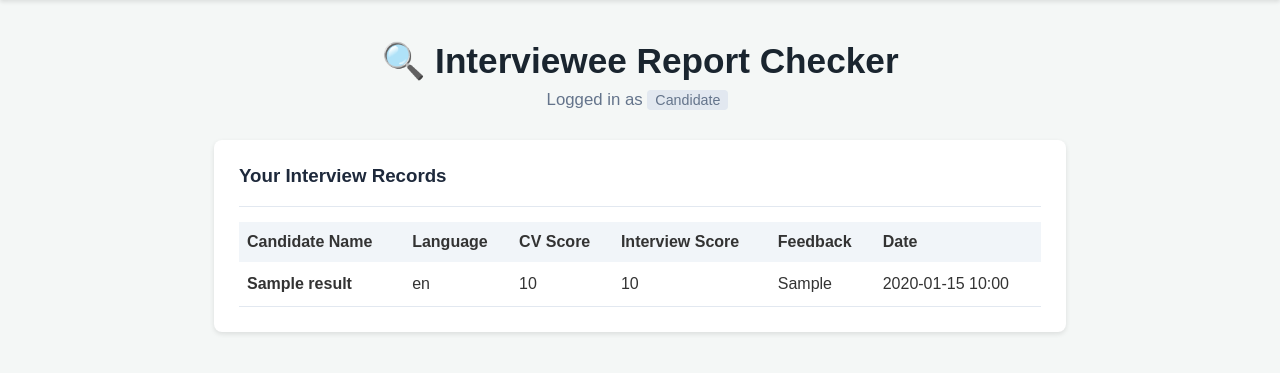
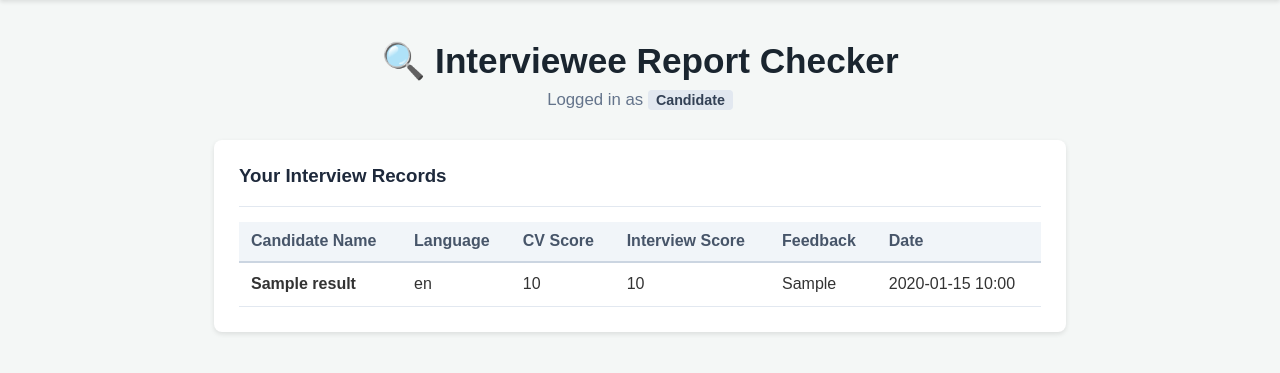
Before and after one commit to ngminhhoang2006/AI-Interviewer-Project, a Flask app: template templates/checker.html in a window 1280 px wide. Shown: the part 55-428 px from the top of the page. Run offline with Flask 3, Linux system fonts and the light colour scheme; the template is opened without the code that fills it: most values are stand-ins (such as "Sample title", 1, 10 or a date in 2020); some libraries are stand-ins or nearby versions.

Commit message:
Add files via upload

```diff
--- a/templates/checker.html
+++ b/templates/checker.html
@@ -7,7 +7,7 @@
     <h1>🔍 Interviewee Report Checker</h1>
     <p class="subtitle">
         Logged in as <strong>{{ current_user.username }}</strong>
-        <span class="badge" style="background: #e2e8f0; padding: 2px 8px; border-radius: 4px; font-size: 0.85em;">
+        <span class="role-badge">
             {{ 'Admin' if is_admin else 'Candidate' }}
         </span>
     </p>
@@ -18,38 +18,38 @@
     <hr class="divider">
 
     {% if results %}
-    <table class="table" style="width: 100%; border-collapse: collapse; margin-top: 15px;">
+    <table class="results-table">
         <thead>
-            <tr style="background-color: #f1f5f9; text-align: left; height: 40px;">
+            <tr>
                 {% if is_admin %}
-                <th style="padding: 8px;">User ID</th>
+                <th>User ID</th>
                 {% endif %}
-                <th style="padding: 8px;">Candidate Name</th>
-                <th style="padding: 8px;">Language</th>
-                <th style="padding: 8px;">CV Score</th>
-                <th style="padding: 8px;">Interview Score</th>
-                <th style="padding: 8px;">Feedback</th>
-                <th style="padding: 8px;">Date</th>
+                <th>Candidate Name</th>
+                <th>Language</th>
+                <th>CV Score</th>
+                <th>Interview Score</th>
+                <th>Feedback</th>
+                <th>Date</th>
             </tr>
         </thead>
         <tbody>
             {% for r in results %}
-            <tr style="border-bottom: 1px solid #e2e8f0; height: 45px;">
+            <tr>
                 {% if is_admin %}
-                <td style="padding: 8px;">{{ r.user_id }}</td>
+                <td>{{ r.user_id }}</td>
                 {% endif %}
-                <td style="padding: 8px;"><strong>{{ r.candidate_name }}</strong></td>
-                <td style="padding: 8px;">{{ r.language }}</td>
-                <td style="padding: 8px;">{{ r.cv_score if r.cv_score else 'N/A' }}</td>
-                <td style="padding: 8px;">{{ r.interview_score if r.interview_score else 'N/A' }}</td>
-                <td style="padding: 8px;">{{ r.feedback_reason }}</td>
-                <td style="padding: 8px;">{{ r.created_at.strftime('%Y-%m-%d %H:%M') }}</td>
+                <td><strong>{{ r.candidate_name }}</strong></td>
+                <td>{{ r.language }}</td>
+                <td>{{ r.cv_score if r.cv_score else 'N/A' }}</td>
+                <td>{{ r.interview_score if r.interview_score else 'N/A' }}</td>
+                <td>{{ r.feedback_reason }}</td>
+                <td>{{ r.created_at.strftime('%Y-%m-%d %H:%M') }}</td>
             </tr>
             {% endfor %}
         </tbody>
     </table>
     {% else %}
-    <p class="empty-msg" style="padding: 20px 0; color: #64748b;">No interview records found for your account.</p>
+    <p class="empty-msg" style="padding: 20px 0;">No interview records found for your account.</p>
     {% endif %}
 </div>
 
@@ -58,15 +58,15 @@
 <div class="card search-card" style="margin-top: 20px;">
     <h3>Admin File Report Search</h3>
     <p class="subtitle">Search generated Markdown (.md) reports on disk.</p>
-    <div class="search-box" style="display: flex; gap: 10px; margin-top: 10px;">
+    <div class="admin-search-box">
         <input type="text" id="searchInput" placeholder="Enter candidate name..." class="form-select" onkeyup="if(event.key === 'Enter') searchCandidate()">
         <button class="btn btn-teal" onclick="searchCandidate()">Search Files</button>
     </div>
-    <div id="searchResults" class="results-container" style="margin-top: 15px;"></div>
+    <div id="searchResults" class="results-container"></div>
 </div>
 
 <div id="reportContainer" class="card report-view hidden" style="margin-top: 20px;">
-    <div class="report-header" style="display: flex; justify-content: space-between; align-items: center;">
+    <div class="report-header-flex">
         <h3 id="reportTitle">Candidate Report</h3>
         <button onclick="closeReport()" class="btn btn-outline-danger">Close Report</button>
     </div>
@@ -106,7 +106,7 @@
                 let reportsHTML = cand.reports.length === 0
                     ? "<p class='empty-msg'>No report file (.md) found.</p>"
                     : cand.reports.map(reportName => `
-                        <div class="report-row" style="display: flex; justify-content: space-between; margin-bottom: 8px;">
+                        <div class="report-item-row">
                             <span class="file-name">📄 ${reportName}</span>
                             <button class="btn btn-teal-sm" onclick="viewReport('${cand.folder_path}', '${reportName}')">View</button>
                         </div>
```
Also changed, not shown: templates/mic_test.html (+0 -30 lines).
